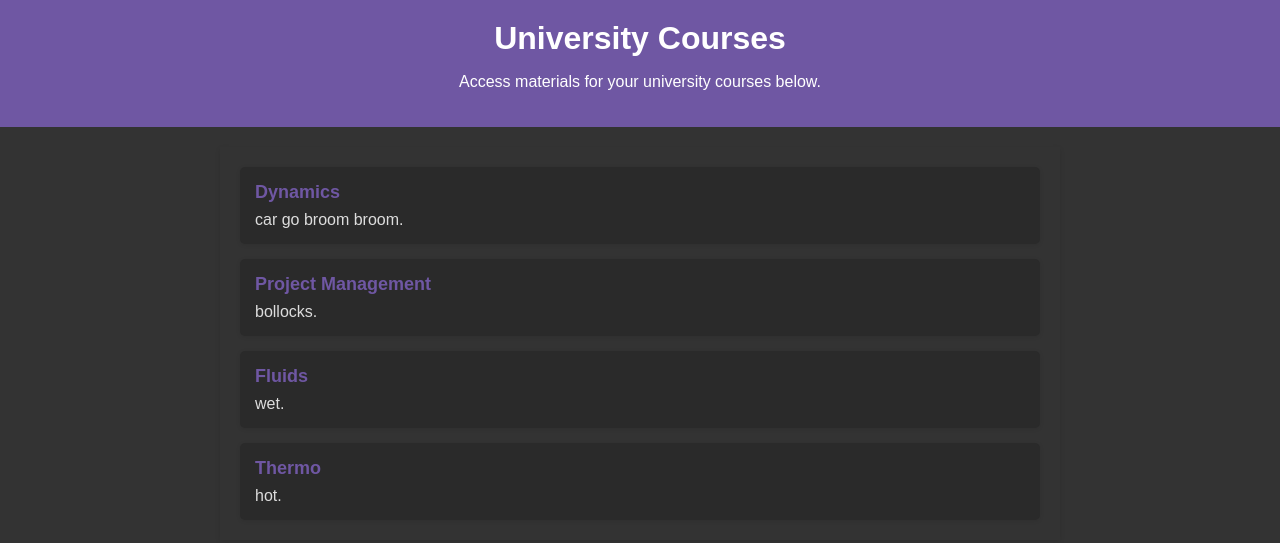
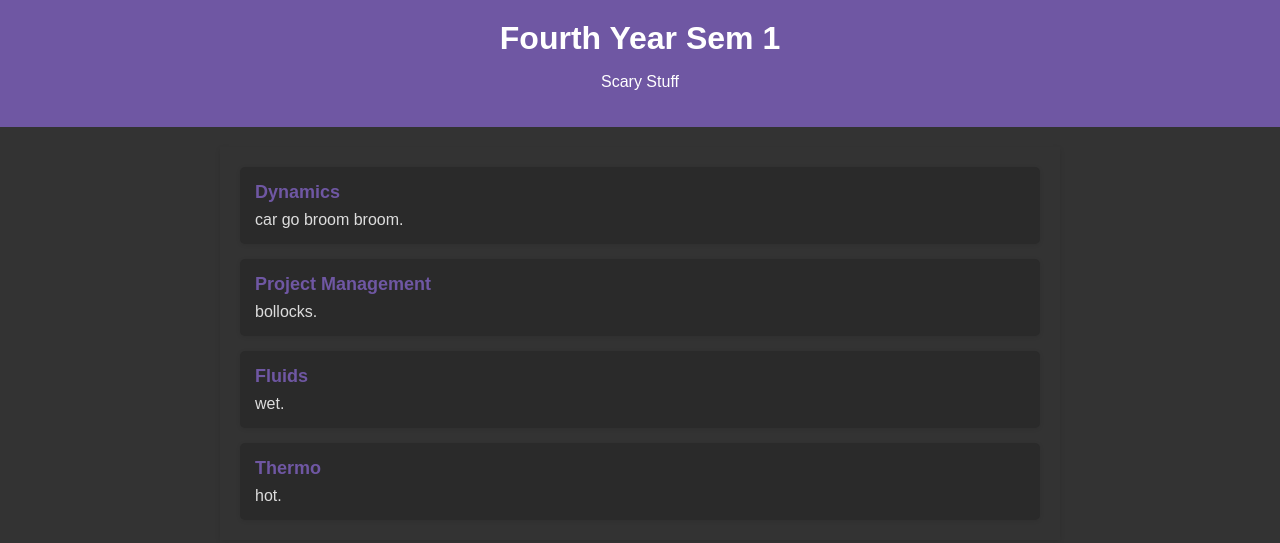
Before and after one commit to MudUwU/4thYearRevision, a plain HTML site: page index.html in a window 1280 px wide. Drawn offline with Linux system fonts and the light colour scheme.

Commit message:
Update index.html

```diff
--- a/index.html
+++ b/index.html
@@ -3,7 +3,7 @@
 <head>
   <meta charset="UTF-8">
   <meta name="viewport" content="width=device-width, initial-scale=1.0">
-  <title>University Courses</title>
+  <title>Fourth Year Revision</title>
   <style>
     body {
       font-family: Arial, sans-serif;
@@ -70,8 +70,8 @@
 </head>
 <body>
   <header>
-    <h1>University Courses</h1>
-    <p>Access materials for your university courses below.</p>
+    <h1>Fourth Year Sem 1</h1>
+    <p>Scary Stuff</p>
   </header>
   <div class="content">
     <section>
```
